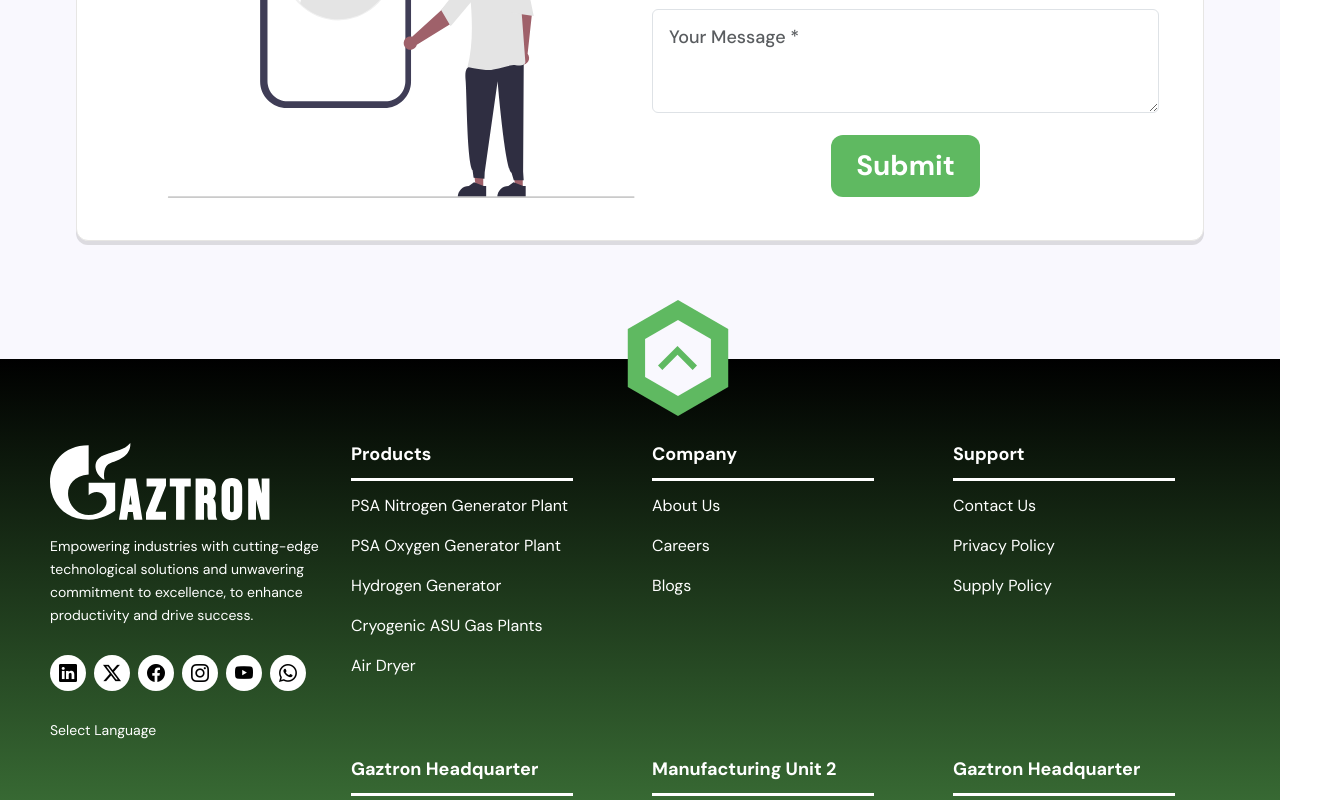
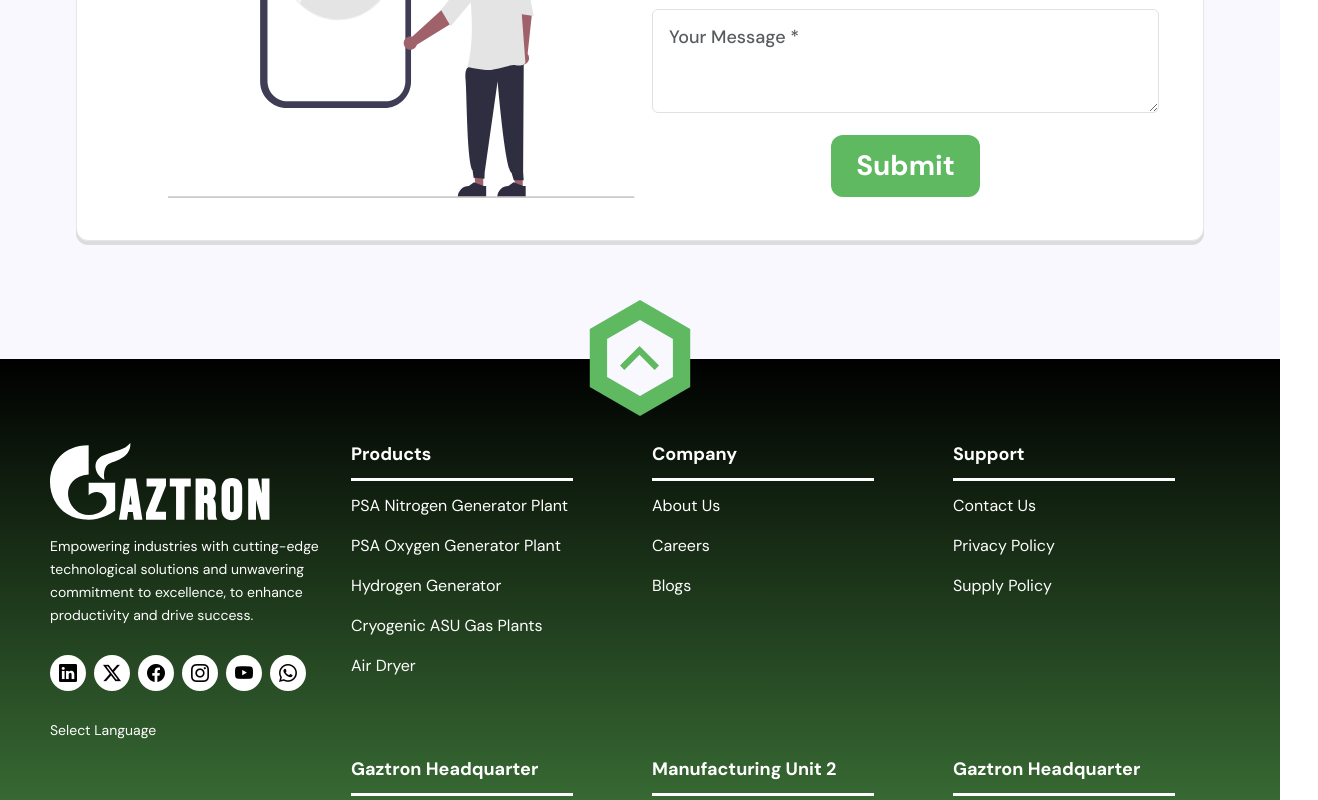
Before and after one commit to curiousdilip/gaztron-india, a Next.js app: page /contact in a window 1280 px wide. Shown: the part 2802-3602 px from the top of the page, 1318 px wide, since content can reach past the window. Built offline with nearby package versions, Linux system fonts and the light colour scheme.

Commit message:
extra space on right bug fixed

```diff
--- a/app/components/footer.scss
+++ b/app/components/footer.scss
@@ -15,6 +15,7 @@ footer {
     position: absolute;
     width: 100%;
     top: -8%;
+    left: 0;
   }
   p {
     font-size: 14px;
```
